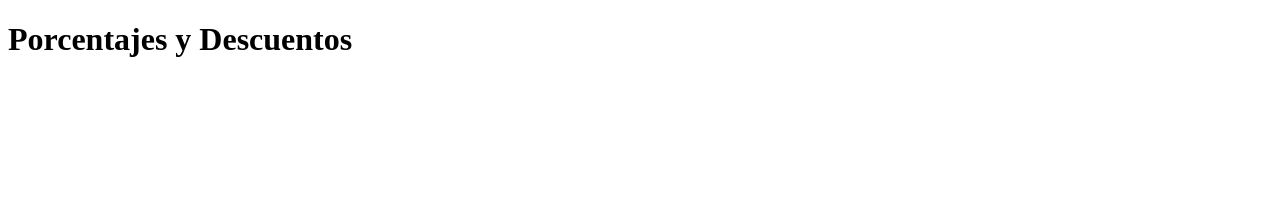
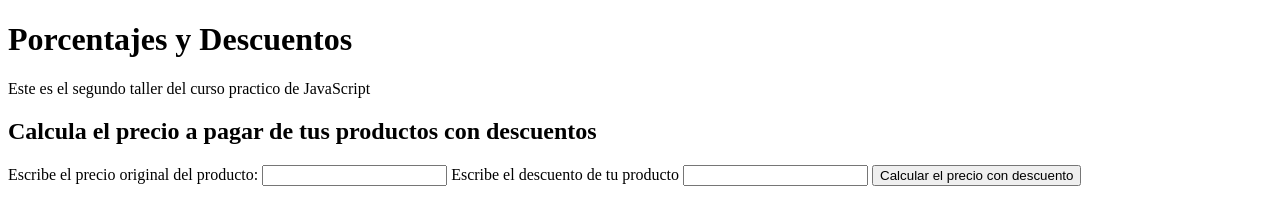
Before and after one commit to Jicamon/platzi-curso-practico-javascript, a plain HTML site: page descuentos.html in a window 1280 px wide. Drawn offline with Linux system fonts and the light colour scheme.

Commit message:
Se agrego interfaz para que el usuario ingrese los valores del producto y descuento y se aprendio a desplegar resultado mediante el html utilizando JavaScript

```diff
--- a/descuentos.html
+++ b/descuentos.html
@@ -7,7 +7,26 @@
     <title>Porcentajes y Descuentos</title>
 </head>
 <body>
-    <h1>Porcentajes y Descuentos</h1>
+    <header>
+        <h1>Porcentajes y Descuentos</h1>
+        <p>Este es el segundo taller del curso practico de JavaScript</p>
+    </header>
+
+    <section>
+        <h2>Calcula el precio a pagar de tus productos con descuentos</h2>
+        <form>
+            <label for="InputPrice">Escribe el precio original del producto:</label>
+            <input id="InputPrice" type="number"/>
+
+            <label for="InputDiscount">Escribe el descuento de tu producto</label>
+            <input id="InputDiscount" type="number"/>
+
+            <button type="button" onclick="onClickButtonPriceDiscount()">Calcular el precio con descuento</button>
+
+            <p id="ResultPrice"></p>
+        </form>
+    </section>
+
     <script src="./descuentos.js"></script>
 </body>
 </html>
--- a/descuentos.js
+++ b/descuentos.js
@@ -12,3 +12,13 @@ function calcularPrecioConDescuento(precio, descuento){
     const precioConDescuento = (precio * porcentajePrecioConDescuento) / 100;
     return precioConDescuento;
 }
+
+function onClickButtonPriceDiscount(){
+    const inputPrice = Number(document.getElementById("InputPrice").value);
+    const inputDiscount = Number(document.getElementById("InputDiscount").value);
+
+    const precioConDescuento = calcularPrecioConDescuento(inputPrice, inputDiscount);
+
+    const resultPrice = document.getElementById("ResultPrice");
+    resultPrice.innerText = "El Precio con descuento es: $" + precioConDescuento;
+}
```
